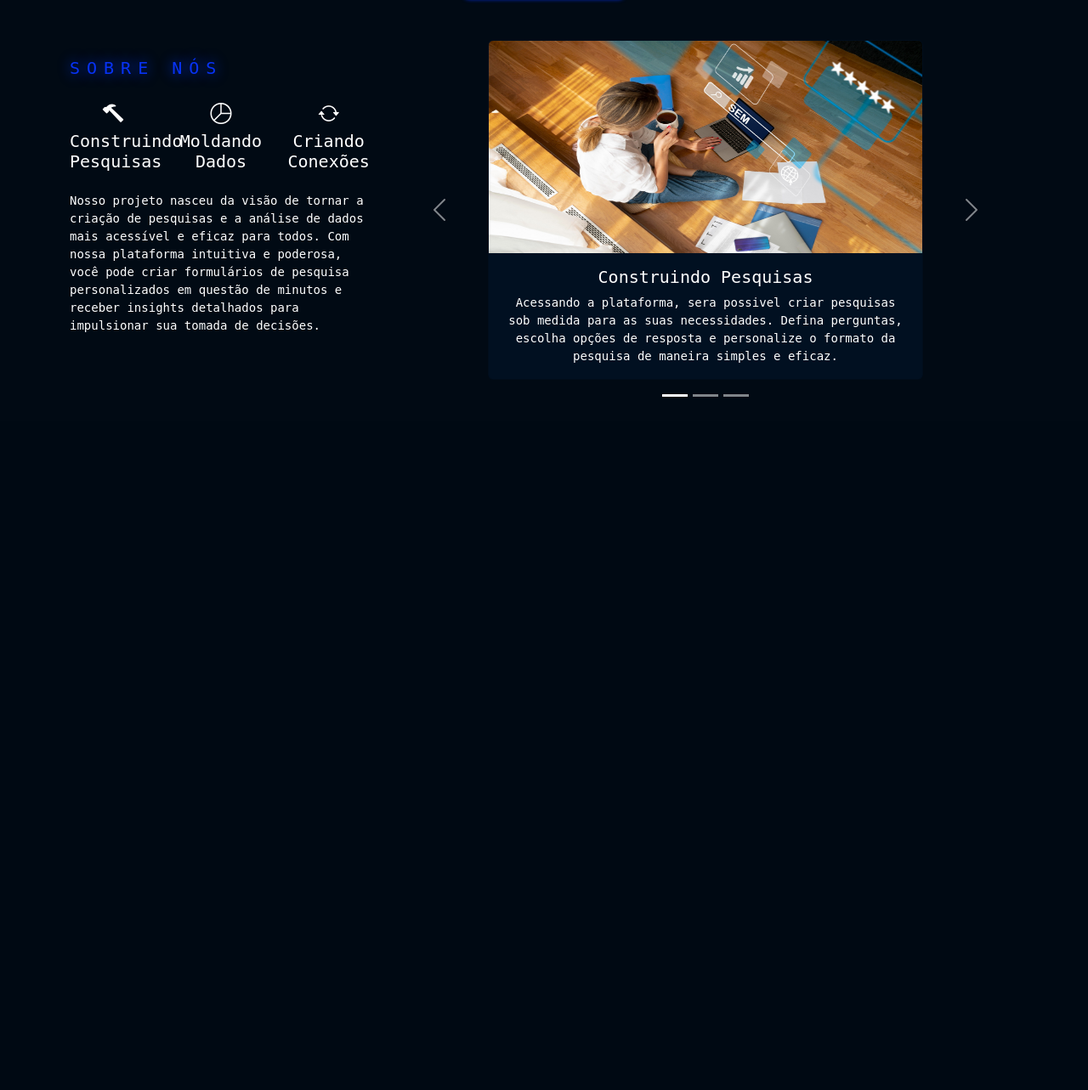
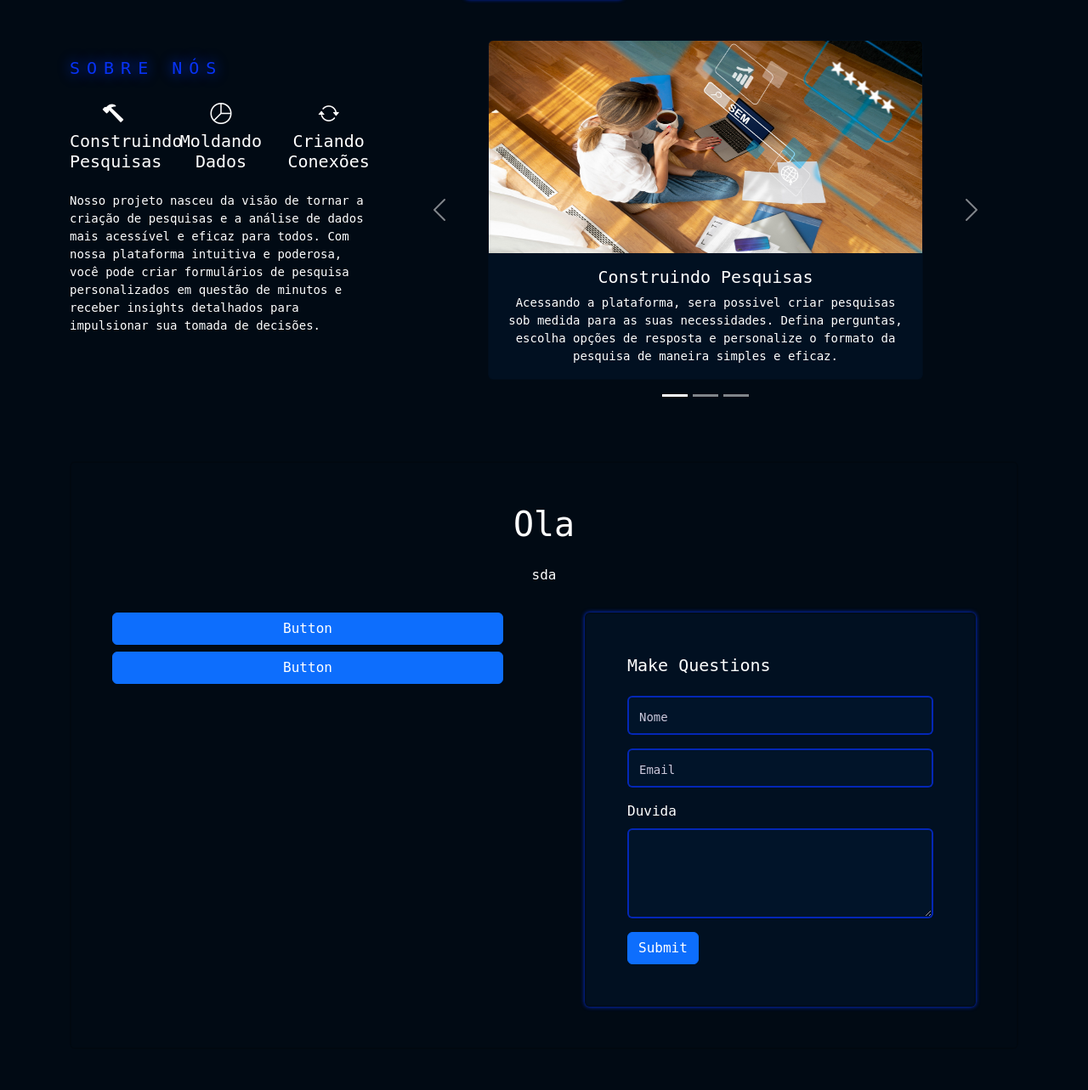
Before and after one commit to YuriPierriV/make-questions, a Flask app: page / in a window 1280 px wide. Shown: the part 857-2140 px from the top of the page at 85% size. Before the commit the page ends 1324 px from the top, so only its background shows below. Run offline with Flask 3, Linux system fonts and the light colour scheme; some web fonts are replaced.

Commit message:
section duvidas

```diff
--- a/static/style.css
+++ b/static/style.css
@@ -233,6 +233,9 @@ body{
     background-color: #031d3a60;
 }
 
+#duvidas{
+    background-color: #010A14;
+}
 
 
 body::-webkit-scrollbar {
@@ -259,3 +262,19 @@ body::-webkit-scrollbar-thumb {
     }
 
 }
+.Ola{
+    font-size: 20px;
+}
+
+.card-duvidas{
+    background-color: #031d3a60;
+    box-shadow: 0px 0px 5px #0733F6;
+    border-width: 2px;
+    border-style: solid;
+}
+
+.card-duvidas-geral{
+    background-color: #05346900;
+    border-width: 2px;
+    border-style: solid;
+}
--- a/templates/index.html
+++ b/templates/index.html
@@ -10,11 +10,14 @@
 
     <link href="https://cdn.jsdelivr.net/npm/bootstrap@5.3.2/dist/css/bootstrap.min.css" rel="stylesheet" integrity="sha384-T3c6CoIi6uLrA9TneNEoa7RxnatzjcDSCmG1MXxSR1GAsXEV/Dwwykc2MPK8M2HN" crossorigin="anonymous">
     <script src="https://cdn.jsdelivr.net/npm/bootstrap@5.3.2/dist/js/bootstrap.bundle.min.js" integrity="sha384-C6RzsynM9kWDrMNeT87bh95OGNyZPhcTNXj1NW7RuBCsyN/o0jlpcV8Qyq46cDfL" crossorigin="anonymous"></script>
+
+
     <link rel="shortcut icon" href="/static/img/logo.png" type="image/x-icon">
     <link rel="stylesheet" href="../static/style.css">
     <title>Make Questions</title>
 </head>
 <body>
+
     <section id="inicio" class="inicio">
         <nav class="navbar navbar-expand-md text-center ">
             <div class="container text-white">
@@ -41,7 +44,7 @@
                         </li>
                     </ul>
                 </div>
-                <div class="container ">
+                <div class="container">
                     <ul class="nav justify-content-center">
                         <li class="nav-item">
                             <button type="button" class="btn botao-cadastro" id="loginBtn">Entrar</button>
@@ -71,7 +74,7 @@
             <p class="mensage pb-3">Construindo pesquisas, moldando dados e criando conexões</p>
         </div>
         <div class="container pb-5 ">
-            <div class="row teste">
+            <div class="row">
                 <div class="col-md-4 d-flex justify-content-center pt-5">
                     <div class="card card-inicio cards text-white text-center " style="width: 18rem;">
 
@@ -119,8 +122,6 @@
         </div>
 
     </section>
-
-
     <section class="sobre" id="sobre">
         <div class="container pt-5 pb-5 text-white">
             <div class="row">
@@ -196,6 +197,49 @@
         </div>
     </section>
 
+    <section class="duvidas" id="duvidas">
+        <div class="container text-center pb-5 pt-5 ">
+            <div class="card card-duvidas-geral text-white">
+                <div class="container textos-duvidas">
+                    <h1 class="mesage pb-3 pt-5">Ola</h1>
+                    <p class="message pb-3">sda</p>
+                </div>
+                <div class="container">
+                    <div class="row">
+                        <div class="col-md-6 text-start ps-5 pb-5 pe-5">
+                            <div class="d-grid gap-2 ">
+                                <button class="btn btn-primary" type="button">Button</button>
+                                <button class="btn btn-primary" type="button">Button</button>
+                            </div>
+                        </div>
+                        <div class="col-md-6 ps-5 pb-5 pe-5">
+                            <div class="card card-duvidas text-white p-5 text-start">
+                                <h1 class="Ola pb-3">Make Questions</h1>
+                                <form>
+                                    <div class="mb-3">
+                                        <label for="nome" class="visually-hidden">Nome</label>
+                                        <input type="text" class="form-control" id="nome" aria-describedby="nome" placeholder="Nome">
+                                    </div>
+                                    <div class="mb-3">
+                                        <label for="inputEmail" class="visually-hidden">Email</label>
+                                        <input type="email" class="form-control" id="inputEmail" placeholder="Email">
+                                    </div>
+                                    <div class="mb-3">
+                                        <label for="exampleFormControlTextarea1" class="form-label">Duvida</label>
+                                        <textarea class="form-control" id="exampleFormControlTextarea1" rows="3"></textarea>
+                                    </div>
+                                    <button type="submit" class="btn btn-primary">Submit</button>
+                                </form>
+                            </div>
+                        </div>
+                    </div>
+
+                </div>
+            </div>
+
+        </div>
+    </section>
+
 
 
     <script src="../static/script.js"></script>
```
